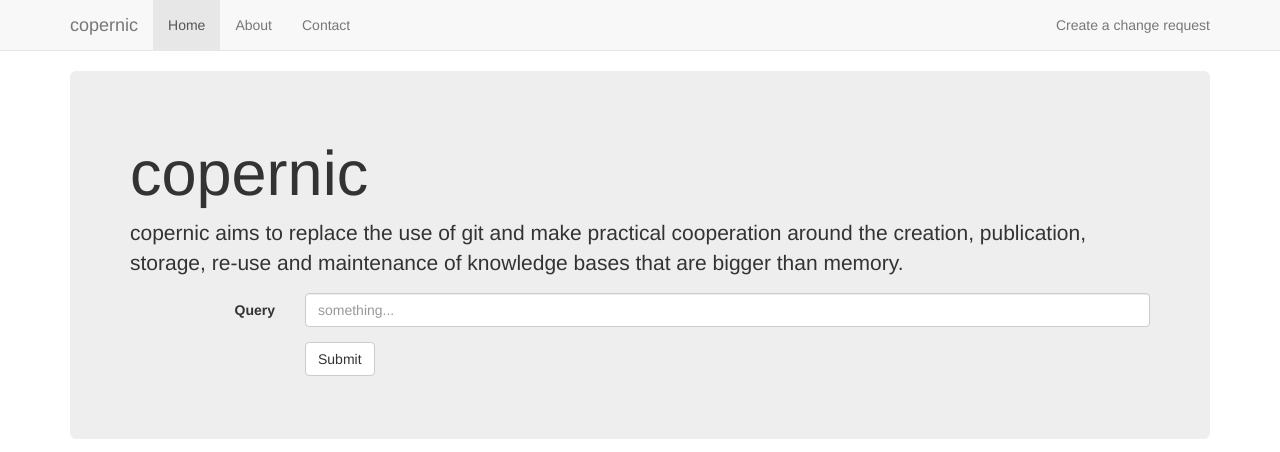
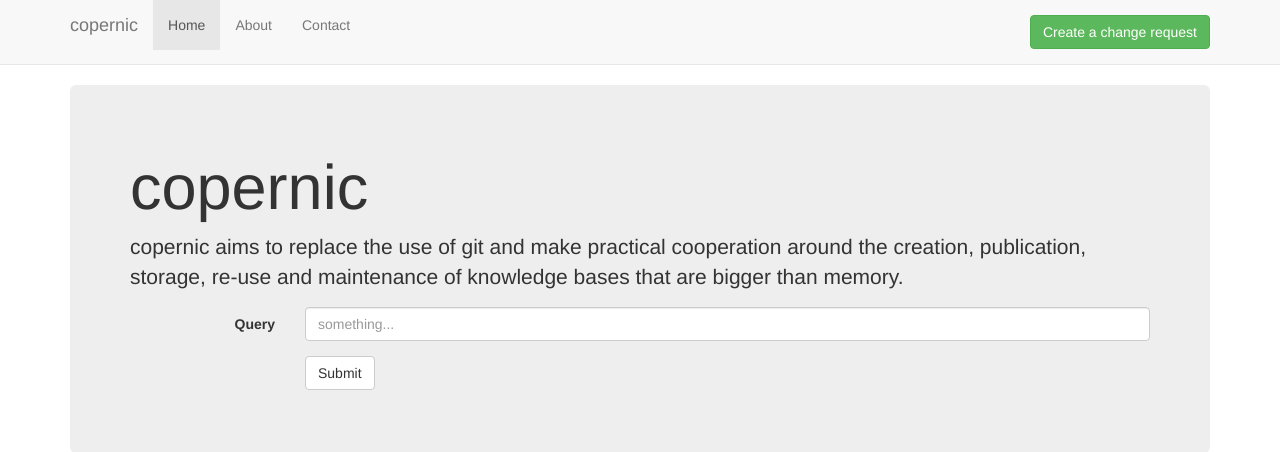
Before and after one commit to amirouche/foundation, a Django app: page / in a window 1280 px wide. Shown: the top 452 px of the page. Run offline with Django 3.2, Linux system fonts and the light colour scheme; some libraries are stand-ins or nearby versions.

Commit message:
front: make the button more visible

```diff
--- a/copernic/frontend/templates/base.html
+++ b/copernic/frontend/templates/base.html
@@ -37,7 +37,7 @@
                         <li><a href="mailto:amirouche+copernic@hyper.dev">Contact</a></li>
                     </ul>
                     <ul class="nav navbar-nav navbar-right">
-                        <li><a target="_blank" href="/change/create">Create a change request</a></li>
+                        <li><a target="_blank" href="/change/create"><button type="button" class="btn btn-success">Create a change request</button></a></li>
                     </ul>
                 </div><!--/.nav-collapse -->
             </div>
```
